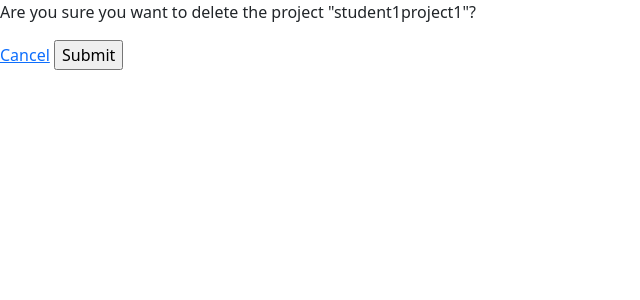
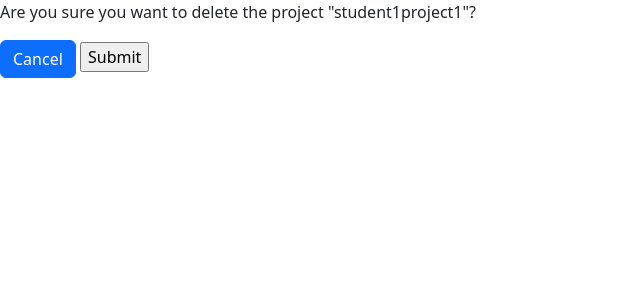
Before and after one commit to angier000/django-portfolio, a Django app: page /portfolio/4/delete_project/5 in a window 1280 px wide. Shown: the part 60-360 px from the top of the page, without its empty margins (0-640 px from the left). Run offline with Django 4.2, Linux system fonts and the light colour scheme; data comes from the database, SQL or seed files in the repository; some libraries are stand-ins or nearby versions.

Commit message:
fix error and update delete buttons

```diff
--- a/portfolio_app/templates/portfolio_app/project_delete.html
+++ b/portfolio_app/templates/portfolio_app/project_delete.html
@@ -7,8 +7,9 @@
 <form action="{% url 'delete_project' project.portfolio.id project.id %}" method="POST">
 
     {% csrf_token %}
-    <a href="{% url 'portfolio-detail' project.portfolio.id %}">Cancel</a>
+    <a class="btn btn-primary" href="{% url 'portfolio-detail' project.portfolio.id %}">Cancel</a>
     <input type="submit" value="Submit">
+
 </form>
 
 {% endblock %}
```
